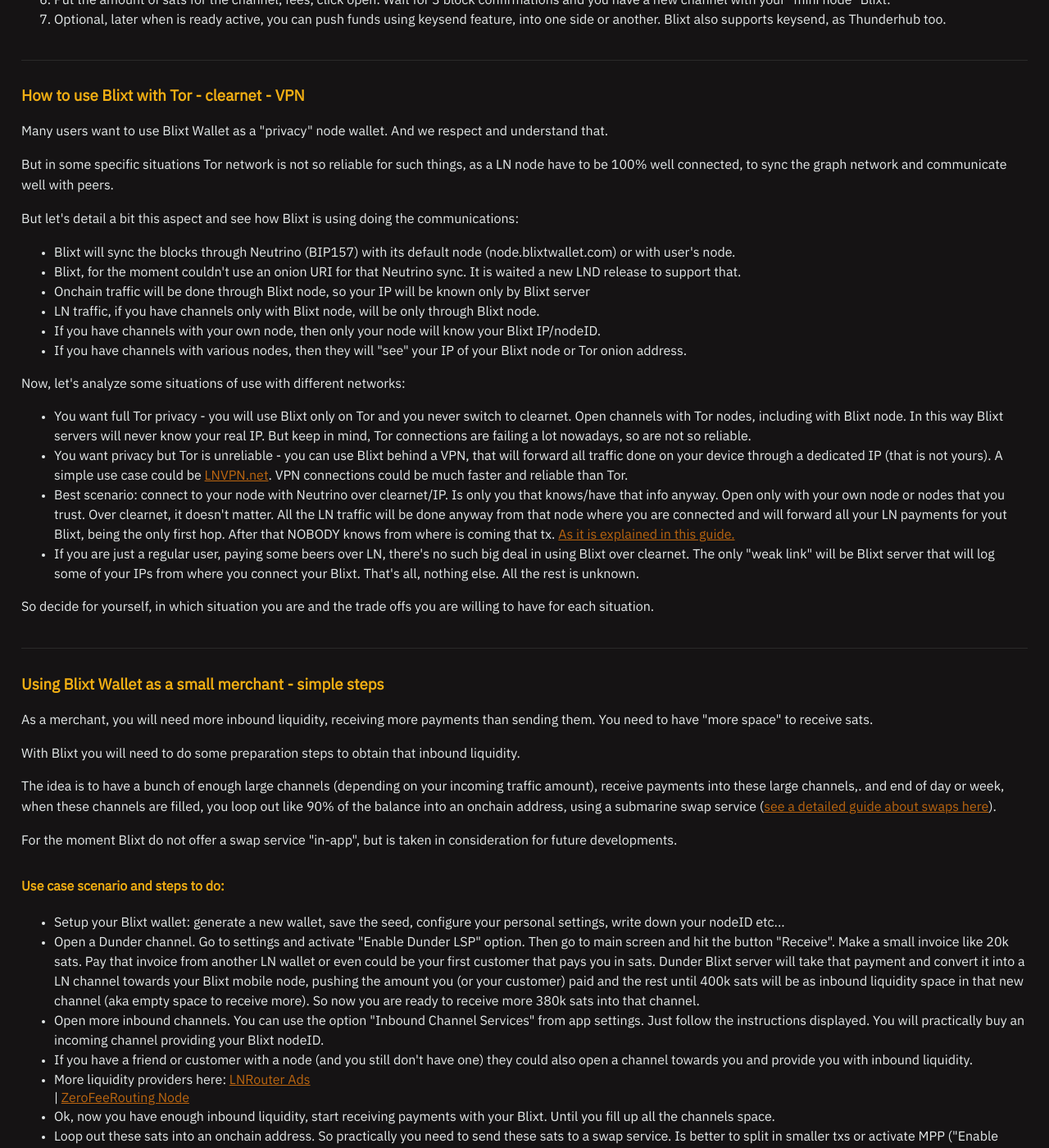
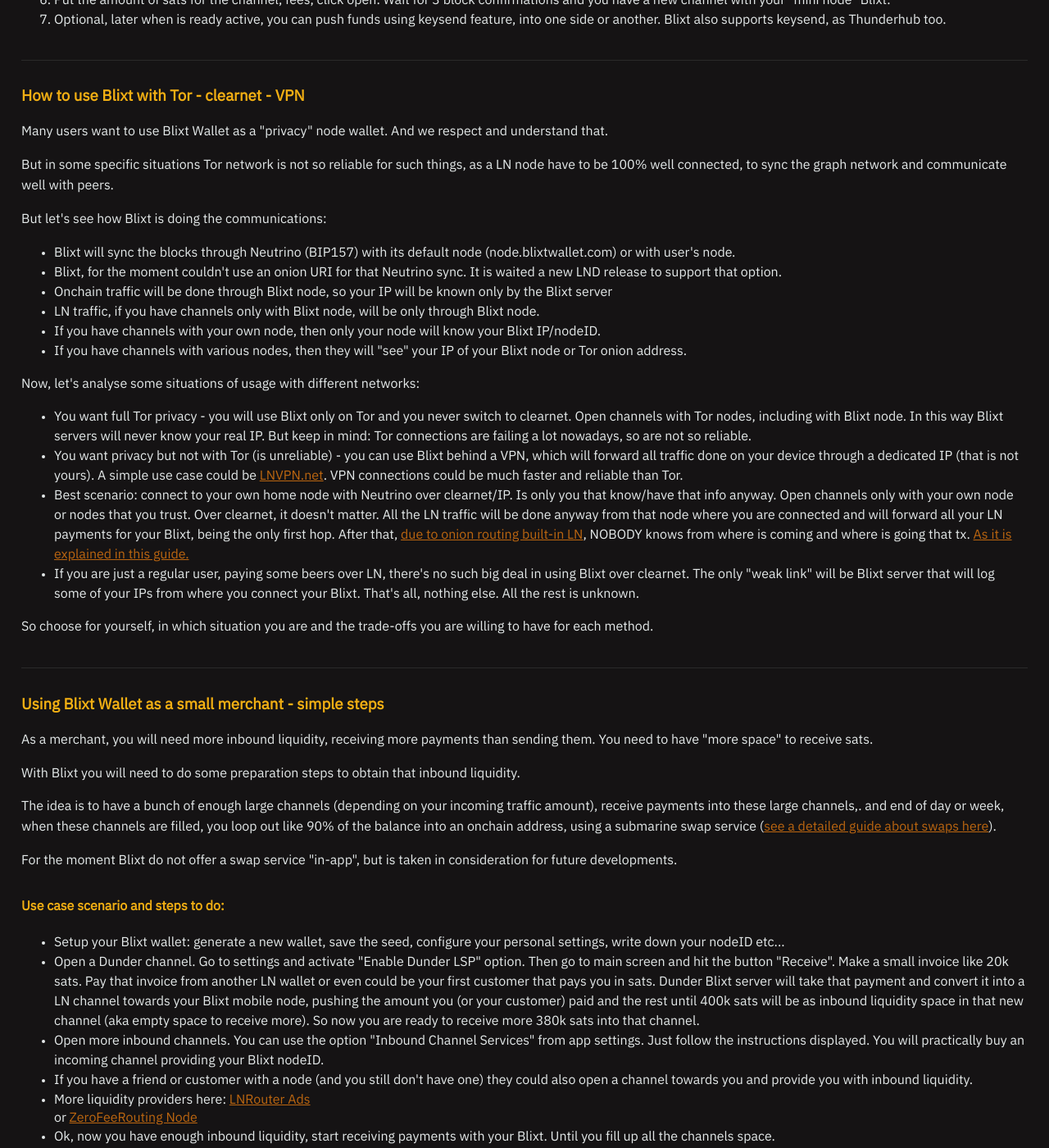
Before and after one commit to BlixtWallet/blixtwallet.github.io, a Jekyll site: the page built from guides.html, in a window 1280 px wide and 1400 px high, scrolled down 2818 px. Shown: the whole window at 82% size. Built offline with Jekyll 4.4.1, drawn with Linux system fonts in a browser that asks for light colours; a script that is not in the unit is left out.

Commit message:
corrections
minor corrections

```diff
--- a/guides.html
+++ b/guides.html
@@ -118,23 +118,23 @@
     <h3>How to use Blixt with Tor - clearnet - VPN</h3>
     <p>Many users want to use Blixt Wallet as a "privacy" node wallet. And we respect and understand that.</p>
     <p>But in some specific situations Tor network is not so reliable for such things, as a LN node have to be 100% well connected, to sync the graph network and communicate well with peers.</p>
-    <p>But let's detail a bit this aspect and see how Blixt is using doing the communications:</p>
+    <p>But let's see how Blixt is doing the communications:</p>
     <ul>
     <li>Blixt will sync the blocks through Neutrino (BIP157) with its default node (node.blixtwallet.com) or with user's node.</li>
-    <li>Blixt, for the moment couldn't use an onion URI for that Neutrino sync. It is waited a new LND release to support that.</li>
-    <li>Onchain traffic will be done through Blixt node, so your IP will be known only by Blixt server</li>
+    <li>Blixt, for the moment couldn't use an onion URI for that Neutrino sync. It is waited a new LND release to support that option.</li>
+    <li>Onchain traffic will be done through Blixt node, so your IP will be known only by the Blixt server</li>
     <li>LN traffic, if you have channels only with Blixt node, will be only through Blixt node.</li>
     <li>If you have channels with your own node, then only your node will know your Blixt IP/nodeID.</li>
     <li>If you have channels with various nodes, then they will "see" your IP of your Blixt node or Tor onion address.</li>
     </ul>
-    <p>Now, let's analyze some situations of use with different networks:</p>
+    <p>Now, let's analyse some situations of usage with different networks:</p>
     <ul>
-    <li>You want full Tor privacy - you will use Blixt only on Tor and you never switch to clearnet. Open channels with Tor nodes, including with Blixt node. In this way Blixt servers will never know your real IP. But keep in mind, Tor connections are failing a lot nowadays, so are not so reliable.</li>
-    <li>You want privacy but Tor is unreliable - you can use Blixt behind a VPN, that will forward all traffic done on your device through a dedicated IP (that is not yours). A simple use case could be <a href="https://lnvpn.net/" target="_blank" rel="noopener noreferrer">LNVPN.net</a>. VPN connections could be much faster and reliable than Tor.</li>
-    <li>Best scenario: connect to your node with Neutrino over clearnet/IP. Is only you that knows/have that info anyway. Open only with your own node or nodes that you trust. Over clearnet, it doesn't matter. All the LN traffic will be done anyway from that node where you are connected and will forward all your LN payments for yout Blixt, being the only first hop. After that NOBODY knows from where is coming that tx. <a href="#guide-companion" target="_blank" rel="noopener noreferrer">As it is explained in this guide.</a></li>
+    <li>You want full Tor privacy - you will use Blixt only on Tor and you never switch to clearnet. Open channels with Tor nodes, including with Blixt node. In this way Blixt servers will never know your real IP. But keep in mind: Tor connections are failing a lot nowadays, so are not so reliable.</li>
+    <li>You want privacy but not with Tor (is unreliable) - you can use Blixt behind a VPN, which will forward all traffic done on your device through a dedicated IP (that is not yours). A simple use case could be <a href="https://lnvpn.net/" target="_blank" rel="noopener noreferrer">LNVPN.net</a>. VPN connections could be much faster and reliable than Tor.</li>
+    <li>Best scenario: connect to your own home node with Neutrino over clearnet/IP. Is only you that know/have that info anyway. Open channels only with your own node or nodes that you trust. Over clearnet, it doesn't matter. All the LN traffic will be done anyway from that node where you are connected and will forward all your LN payments for your Blixt, being the only first hop. After that, <a href="https://www.youtube.com/watch?v=toarjBSPFqI" target="_blank" rel="noopener noreferrer">due to onion routing built-in LN</a>, NOBODY knows from where is coming and where is going that tx. <a href="#guide-companion" target="_blank" rel="noopener noreferrer">As it is explained in this guide.</a></li>
     <li>If you are just a regular user, paying some beers over LN, there's no such big deal in using Blixt over clearnet. The only "weak link" will be Blixt server that will log some of your IPs from where you connect your Blixt. That's all, nothing else. All the rest is unknown.</li>
     </ul>
-    <p>So decide for yourself, in which situation you are and the trade offs you are willing to have for each situation.</p>
+    <p>So choose for yourself, in which situation you are and the trade-offs you are willing to have for each method.</p>
   </section>
 
   <section id="guide-merchant">
@@ -149,7 +149,7 @@
     <li>Open a Dunder channel. Go to settings and activate "Enable Dunder LSP" option. Then go to main screen and hit the button "Receive". Make a small invoice like 20k sats. Pay that invoice from another LN wallet or even could be your first customer that pays you in sats. Dunder Blixt server will take that payment and convert it into a LN channel towards your Blixt mobile node, pushing the amount you (or your customer) paid and the rest until 400k sats will be as inbound liquidity space in that new channel (aka empty space to receive more). So now you are ready to receive more 380k sats into that channel.</li>
     <li>Open more inbound channels. You can use the option "Inbound Channel Services" from app settings. Just follow the instructions displayed. You will practically buy an incoming channel providing your Blixt nodeID.</li>
     <li>If you have a friend or customer with a node (and you still don't have one) they could also open a channel towards you and provide you with inbound liquidity.</li>
-    <li>More liquidity providers here: <a href="https://lnrouter.app/liquidity-ads" target="_blank" rel="noopener noreferrer">LNRouter Ads</a></li> | <a href="https://amboss.space/node/038fe1bd966b5cb0545963490c631eaa1924e2c4c0ea4e7dcb5d4582a1e7f2f1a5" target="_blank" rel="noopener noreferrer">ZeroFeeRouting Node</a></li>
+    <li>More liquidity providers here: <a href="https://lnrouter.app/liquidity-ads" target="_blank" rel="noopener noreferrer">LNRouter Ads</a></li> or <a href="https://amboss.space/node/038fe1bd966b5cb0545963490c631eaa1924e2c4c0ea4e7dcb5d4582a1e7f2f1a5" target="_blank" rel="noopener noreferrer">ZeroFeeRouting Node</a></li>
     <li>Ok, now you have enough inbound liquidity, start receiving payments with your Blixt. Until you fill up all the channels space.</li>
     <li>Loop out these sats into an onchain address. So practically you need to send these sats to a swap service. Is better to split in smaller txs or activate MPP ("Enable Multi-path payment") in app settings, so your lopp out tx(s) will find a better route for big amounts.</li>
     <li>Swap services available to do this step: <a href="https://boltz.exchange" target="_blank" rel="noopener noreferrer">Boltz</a> | <a href="https://fixedfloat.com" target="_blank" rel="noopener noreferrer">FixedFloat</a> | <a href="https://zigzag.io" target="_blank" rel="noopener noreferrer">ZigZag</a> | <a href="https://coinos.io" target="_blank" rel="noopener noreferrer">CoinOS</a></li>
```
